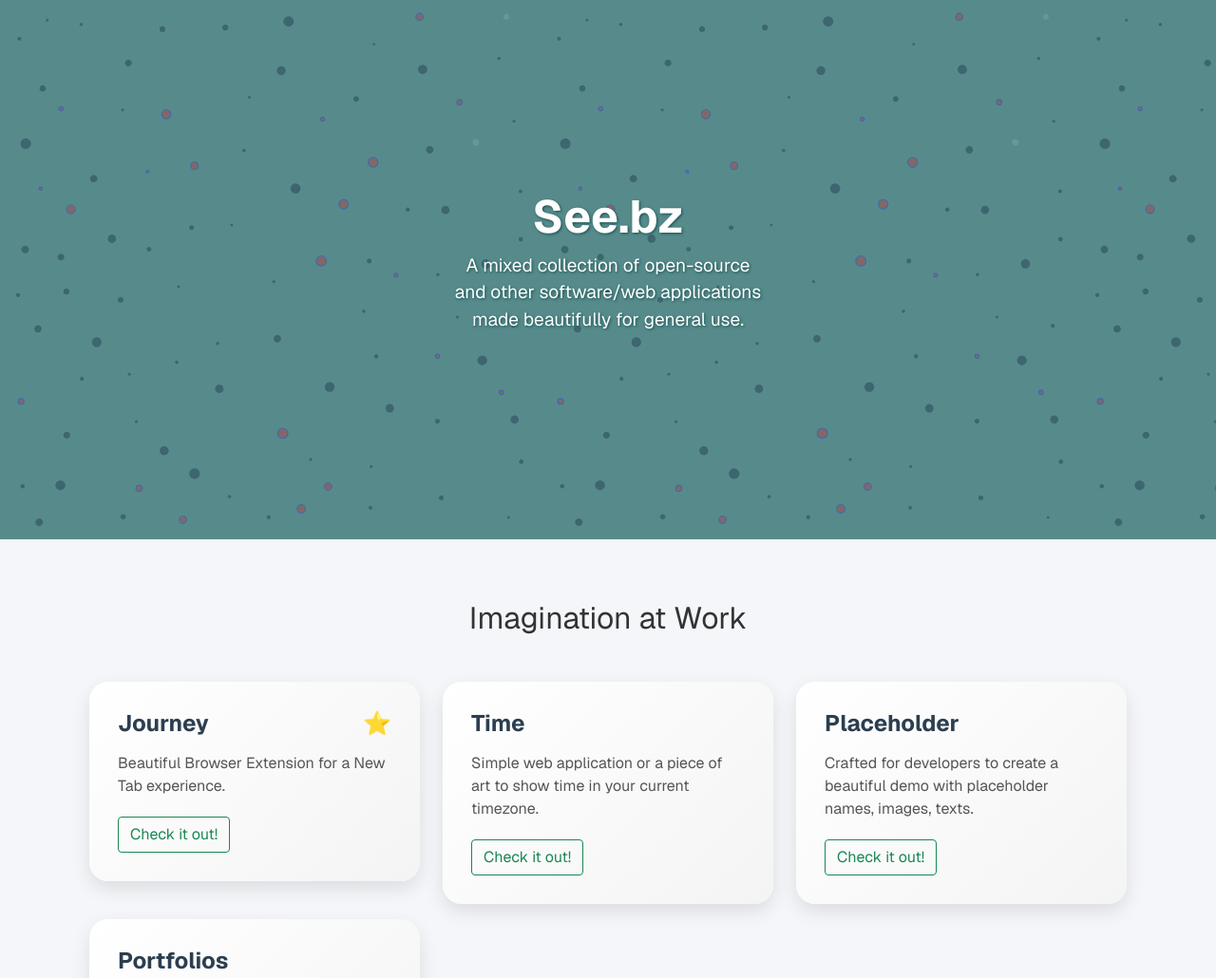
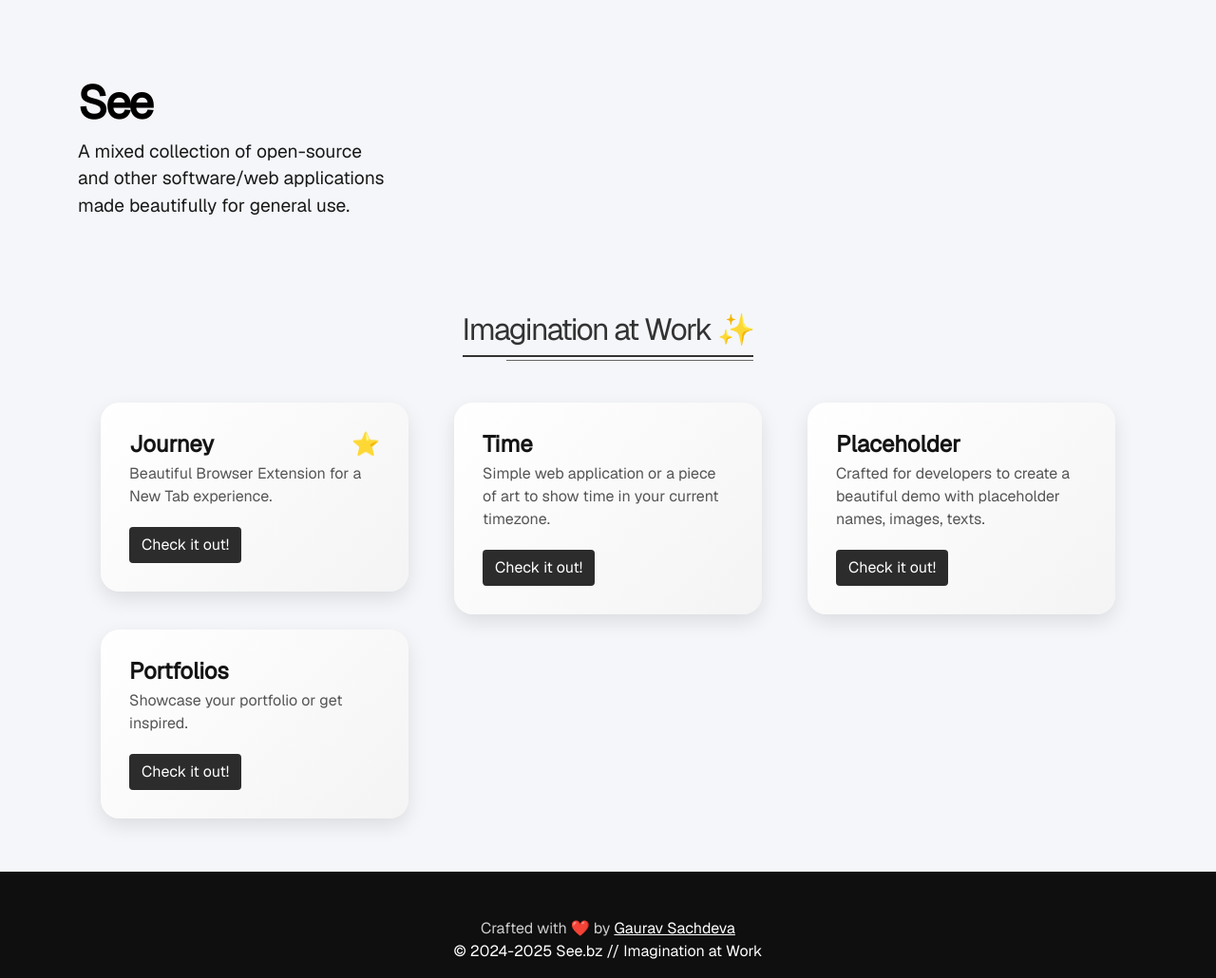
Before and after one commit to see-bz/see-bz.github.io, a plain HTML site: page index.html in a window 1280 px wide. Shown: the top 1030 px of the page at 95% size. Drawn offline with nearby package versions, Linux system fonts and the light colour scheme.

Commit message:
new design

```diff
--- a/assets/css/style.css
+++ b/assets/css/style.css
@@ -1,4 +1,4 @@
-@import url("https://fonts.googleapis.com/css2?family=Geist:wght@400;700&display=swap");
+@import url("https://fonts.googleapis.com/css2?family=Geist&display=swap");
 
 * {
   font-family: "Geist", sans-serif;
@@ -6,7 +6,7 @@
 }
 
 ::selection {
-  background-color: #164e4e;
+  background-color: #2c2c2c;
   color: white;
 }
 
@@ -20,28 +20,56 @@ h1 {
   color: #2c3e50;
 }
 
+.text-tight {
+  letter-spacing: -.05em;
+}
+
 .header {
-  background: url("/assets/images/dots.svg");
-  text-shadow: 1px 1px 3px #164e4e;
-  text-align: center;
-  padding: 25vh 0;
-  margin: 0 0 4rem 0;
-  color: #fff;
-  position: relative;
+  text-align: left;
+  padding: 10vh 0;
 }
 
 .header h1 {
-  color: white;
+  color: rgb(0, 0, 0);
   font-size: 3rem;
   z-index: 2;
   position: relative;
 }
 
 .header p {
-  color: white;
+  color: rgb(25, 25, 25);
   font-size: 1.2rem;
   z-index: 2;
   position: relative;
+}
+
+.section-title {
+  position: relative;
+  display: inline-block;
+  padding-bottom: 10px;
+  margin: 0;
+}
+
+.section-title::after {
+  content: "";
+  display: block;
+  width: 100%;
+  height: 2px;
+  background-color: #333;
+  position: absolute;
+  bottom: 0;
+  left: 0;
+}
+
+.section-title::before {
+  content: "";
+  display: block;
+  width: 85%;
+  height: 1.5px;
+  background-color: #666;
+  position: absolute;
+  bottom: -4px;
+  right: 0;
 }
 
 .project-container {
@@ -63,15 +91,11 @@ h1 {
   float: right;
 }
 
-.project:hover {
-  transform: scale(1.05);
-  box-shadow: 0 12px 25px rgba(0, 0, 0, 0.1);
-}
 
 .project-title {
-  margin-bottom: 15px;
-  font-weight: bold;
-  color: #2c3e50;
+  margin-bottom: 0.25rem;
+  font-weight: 600;
+  color: #141414;
 }
 
 .project-description {
@@ -79,10 +103,22 @@ h1 {
   margin-bottom: 20px;
 }
 
+.project-link {
+  background-color: #2c2c2c;
+  color: white;
+  border: 1px solid transparent;
+}
+
+.project-link:hover {
+  border: 1px solid black;
+  background-color: #f2f2f2;
+  color: black;
+}
+
 .footer {
-  background-color: #193232;
+  background-color: #0f0f0f;
   color: #ffffff;
-  padding: 20px 0;
+  padding: 3rem 0 5rem 0;
   text-align: center;
 }
 
--- a/index.html
+++ b/index.html
@@ -55,7 +55,7 @@
     <!-- Header -->
     <header class="header">
       <div class="container">
-        <h1>See.bz</h1>
+        <h1 class="text-tight">See</h1>
         <p class="lead">
           A mixed collection of open-source <br />
           and other software/web applications <br />
@@ -67,10 +67,10 @@
     <!-- Projects Section -->
     <section class="container" id="projects">
       <div class="text-center mb-4">
-        <h2>Imagination at Work</h2>
+        <h2 class="text-tight section-title">Imagination at Work ✨</h2>
       </div>
 
-      <div class="project-container row">
+      <div class="project-container row g-5">
         <!-- Project -->
         <div class="col-lg-4 col-md-6 col-12 my-2">
           <div class="project featured">
@@ -80,7 +80,7 @@
             </p>
             <a
               href="//see.bz/journey"
-              class="btn btn-outline-success project-link"
+              class="btn project-link"
               target="_blank"
             >
               Check it out!
@@ -98,7 +98,7 @@
             </p>
             <a
               href="//see.bz/time"
-              class="btn btn-outline-success project-link"
+              class="btn project-link"
               target="_blank"
             >
               Check it out!
@@ -116,7 +116,7 @@
             </p>
             <a
               href="//see.bz/placeholder"
-              class="btn btn-outline-success project-link"
+              class="btn project-link"
               target="_blank"
             >
               Check it out!
@@ -133,7 +133,7 @@
             </p>
             <a
               href="//see.bz/portfolios"
-              class="btn btn-outline-success project-link"
+              class="btn project-link"
               target="_blank"
             >
               Check it out!
@@ -147,14 +147,15 @@
     <!-- Footer -->
     <footer class="footer mt-5">
       <div class="container">
-        <div class="copyright">
-          &copy; <span id="cr-year"></span> See.bz // Imagination at Work
-        </div>
         <div class="credits">
           Crafted with ❤️ by
           <a href="//redirect.gauravsachdeva.in/?page=blog" target="_blank">
             Gaurav Sachdeva
           </a>
+        </div>
+
+        <div class="copyright">
+          &copy; <span id="cr-year"></span> See.bz // Imagination at Work
         </div>
       </div>
     </footer>
```
Also changed, not shown: assets/images/dots.svg (deleted).
